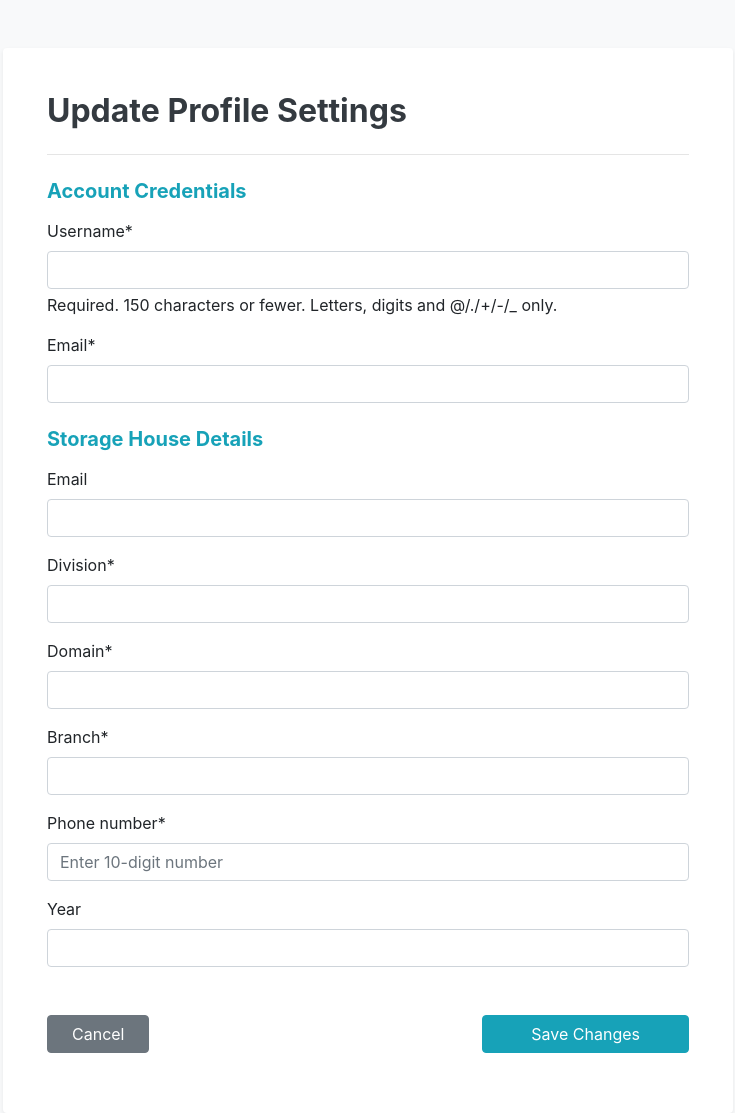
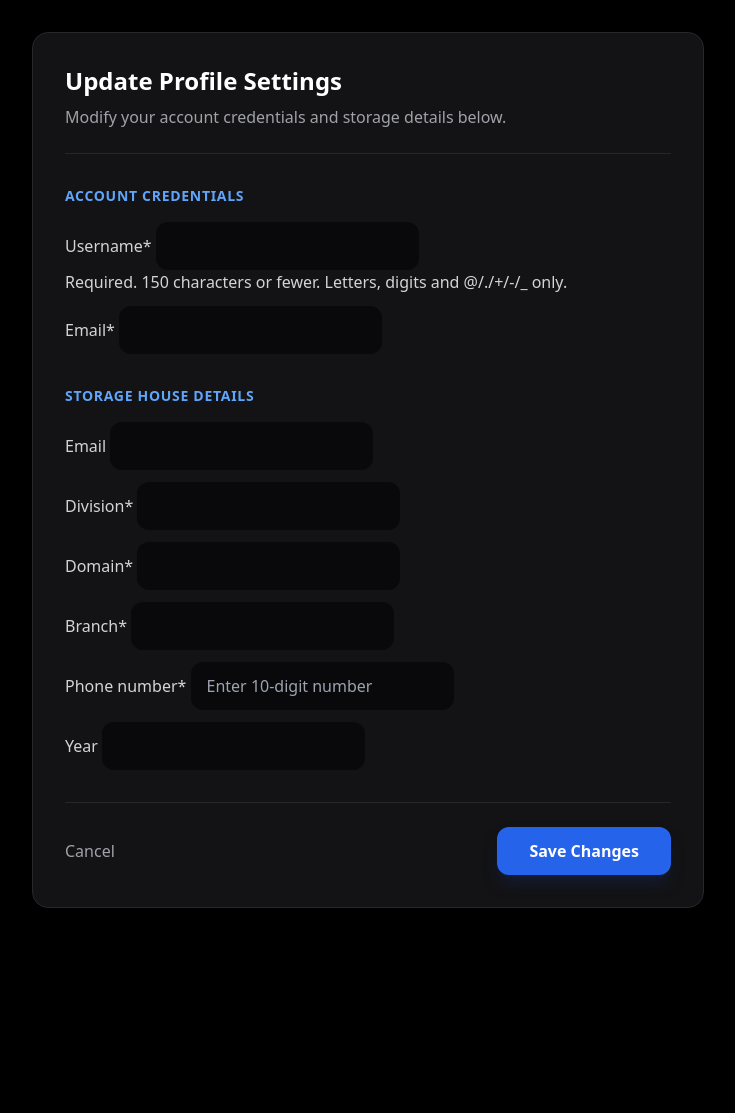
Before and after one commit to prab-hector/PJT_3, a Django app: template users/templates/users/edit_profile.html in a window 1280 px wide. Shown: the whole page, without its empty margins (272-1007 px from the left). After the commit the page ends 908 px from the top, so only its background shows below. Run offline with Django 5.2, Linux system fonts and the light colour scheme; the template is opened without the code that fills it: values that come from a table or form of the project are taken from there, others are empty; parts of the project's set-up code (start-up, migrations or seed data) failed here and were passed over; some libraries are stand-ins or nearby versions.

Commit message:
rfid work, edit page is working too,

```diff
--- a/users/forms.py
+++ b/users/forms.py
@@ -8,7 +8,7 @@ class ProfileUserUpdateForm(forms.ModelForm):
 
     class Meta:
         model = User
-        fields = ['username', 'email']
+        fields = ['username']
 
 class StorageUpdateForm(forms.ModelForm):
 
--- a/users/templates/users/edit_profile.html
+++ b/users/templates/users/edit_profile.html
@@ -1,41 +1,45 @@
+{% load static %}
+{% load crispy_forms_tags %}
 <!DOCTYPE html>
 <html lang="en">
 <head>
     <meta charset="UTF-8">
     <meta name="viewport" content="width=device-width, initial-scale=1.0">
-    <title>Edit Profile Details</title>
-    <link rel="stylesheet" href="https://cdn.jsdelivr.net/npm/bootstrap@4.6.2/dist/css/bootstrap.min.css">
+    <title>Edit Profile - NLLRFID</title>
+    <script src="https://cdn.tailwindcss.com"></script>
 </head>
-<body class="bg-light">
+<body class="bg-black text-gray-100 min-h-screen p-4 md:p-8">
 
-    {% load crispy_forms_tags %}
+    <div class="max-w-2xl mx-auto bg-zinc-900/80 p-8 rounded-2xl border border-zinc-800 backdrop-blur-md shadow-2xl">
 
-    <div class="container mt-5">
-        <div class="row justify-content-center">
-            <div class="col-md-8">
-                <div class="card shadow-sm border-0 bg-white p-4">
-                    <div class="card-body">
-                        <h2 class="card-title text-dark font-weight-bold mb-4">Update Profile Settings</h2>
-                        <hr class="mb-4">
+        <h2 class="text-2xl font-bold text-white mb-2">Update Profile Settings</h2>
+        <p class="text-zinc-400 mb-6">Modify your account credentials and storage details below.</p>
+        <hr class="border-zinc-800 mb-8">
 
-                        <form method="POST">
-                            {% csrf_token %}
+        <form method="POST" class="space-y-8">
+            {% csrf_token %}
 
-                            <h5 class="text-info font-weight-bold mb-3">Account Credentials</h5>
-                            {{ u_form|crispy }}
-
-                            <h5 class="text-info font-weight-bold mt-4 mb-3">Storage House Details</h5>
-                            {{ s_form|crispy }}
-
-                            <div class="form-group mt-5 d-flex justify-content-between">
-                                <a href="{% url 'profile' %}" class="btn btn-secondary px-4">Cancel</a>
-                                <button class="btn btn-info px-5" type="submit">Save Changes</button>
-                            </div>
-                        </form>
-                    </div>
+            <div class="space-y-4">
+                <h5 class="text-blue-400 font-semibold uppercase tracking-wider text-sm">Account Credentials</h5>
+                <div class="text-zinc-300 [&>div>input]:bg-zinc-950 [&>div>input]:border-zinc-800 [&>div>input]:text-white [&>div>input]:rounded-xl [&>div>input]:px-4 [&>div>input]:py-3">
+                    {{ u_form|crispy }}
                 </div>
             </div>
-        </div>
+
+            <div class="space-y-4">
+                <h5 class="text-blue-400 font-semibold uppercase tracking-wider text-sm mt-4">Storage House Details</h5>
+                <div class="text-zinc-300 [&>div>input]:bg-zinc-950 [&>div>input]:border-zinc-800 [&>div>input]:text-white [&>div>input]:rounded-xl [&>div>input]:px-4 [&>div>input]:py-3">
+                    {{ s_form|crispy }}
+                </div>
+            </div>
+
+            <div class="flex items-center justify-between pt-6 border-t border-zinc-800">
+                <a href="{% url 'profile' %}" class="text-zinc-400 hover:text-white transition-colors">Cancel</a>
+                <button type="submit" class="bg-blue-600 hover:bg-blue-500 text-white font-semibold px-8 py-3 rounded-xl shadow-lg shadow-blue-950/50 transition-all active:scale-[0.98]">
+                    Save Changes
+                </button>
+            </div>
+        </form>
     </div>
 
 </body>
```
